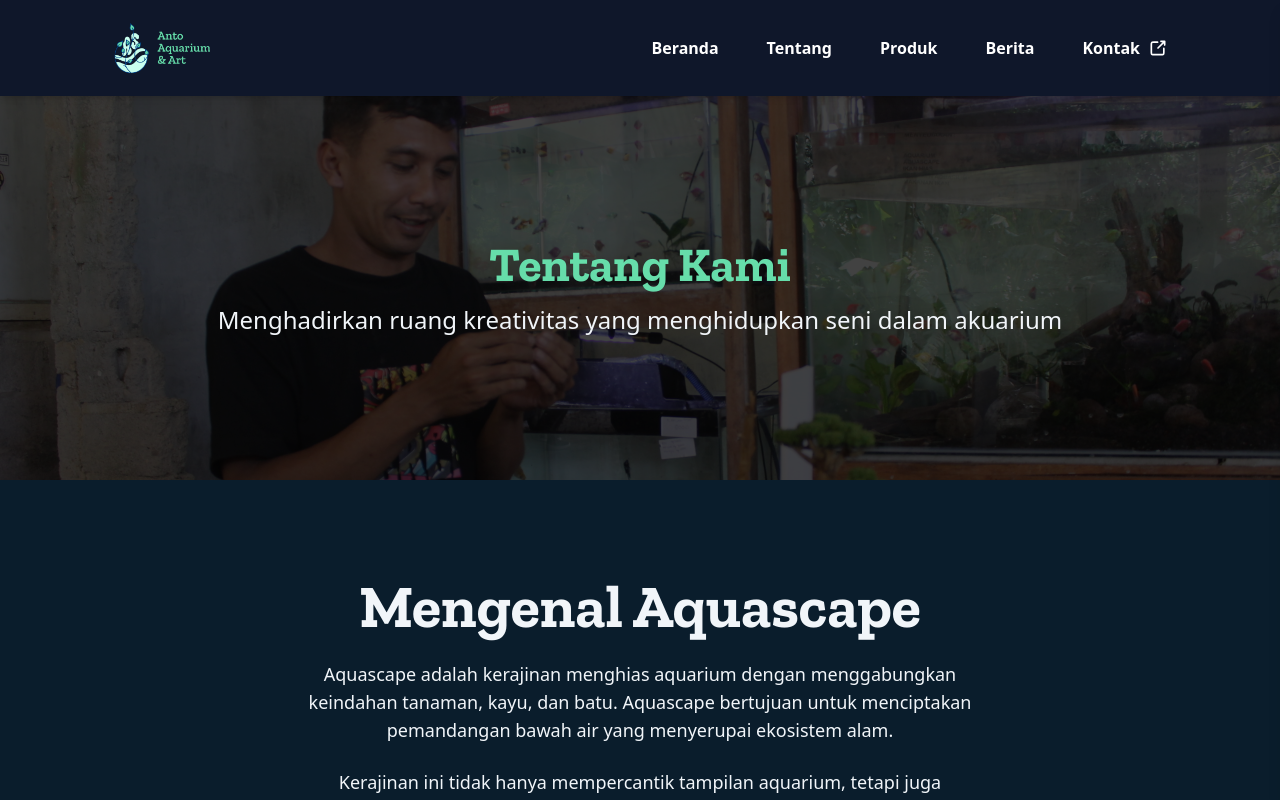
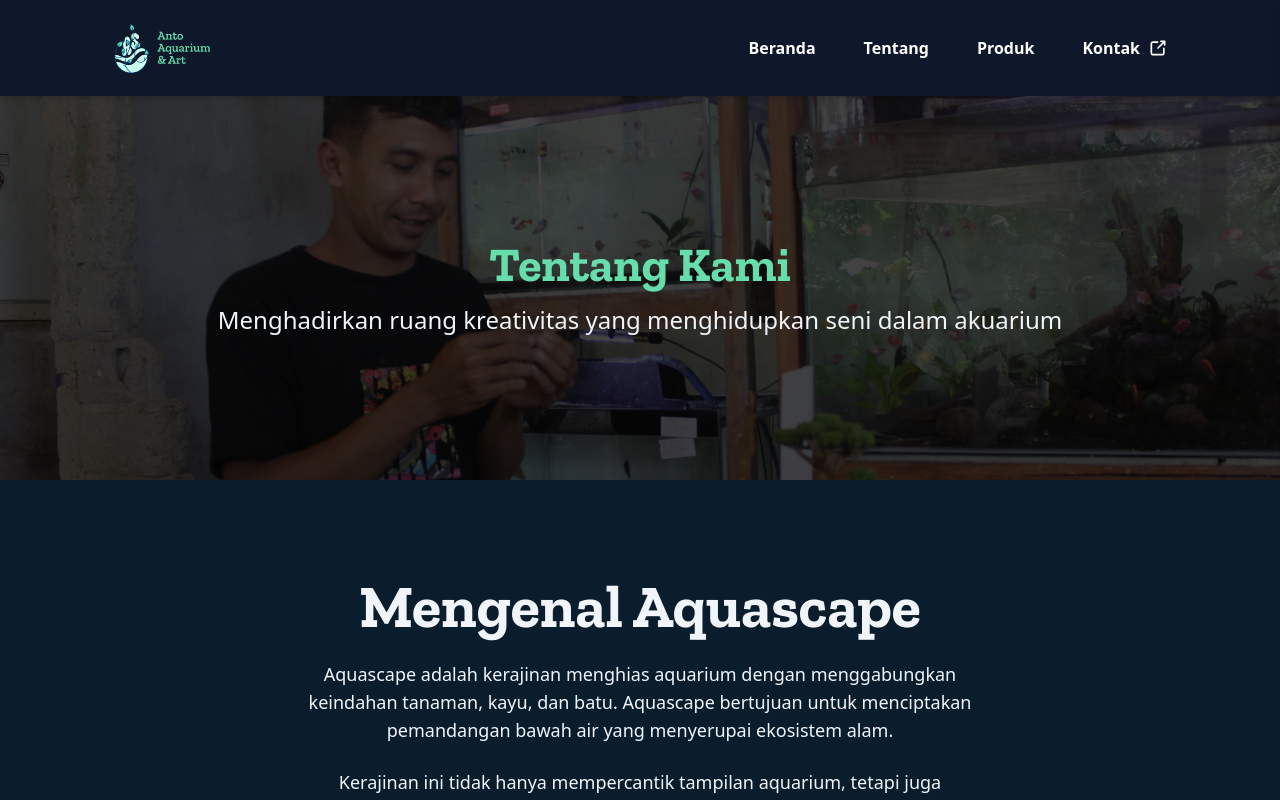
Before and after one commit to Aquascape-Desa-Branjang/starter, a React (Create React App) app in the folder frontend/: page /tentang in a window 1280 px wide. Shown: the top 800 px of the page. Built offline with nearby package versions, Linux system fonts and the light colour scheme; a web font is replaced by a local one.

Commit message:
fix: [fm] hide berita

```diff
--- a/frontend/src/App.js
+++ b/frontend/src/App.js
@@ -11,8 +11,8 @@ import PengaturanProduk from "./pages/admin/pengaturanproduk";
 
 // Sisi Guest
 import Beranda from "./pages/guest/beranda";   // <-- default import yang benar
-import Berita from "./pages/guest/berita";
-import BeritaDetail from "./pages/guest/beritadetail";
+// import Berita from "./pages/guest/berita";
+// import BeritaDetail from "./pages/guest/beritadetail";
 import Produk from "./pages/guest/produk";
 import ProdukDetail from "./pages/guest/produkdetail";
 import Tentang from "./pages/guest/tentang";
@@ -36,8 +36,8 @@ function App() {
       <Routes>
         {/* Guest Routes */}
         <Route path="/" element={<Beranda />} />
-        <Route path="/berita" element={<Berita />} />
-        <Route path="/beritadetail/:id" element={<BeritaDetail />} />
+        {/* <Route path="/berita" element={<Berita />} /> */}
+        {/* <Route path="/beritadetail/:id" element={<BeritaDetail />} /> */}
         <Route path="/produk" element={<Produk />} />
         <Route path="/produkdetail/:id" element={<ProdukDetail />} />
         <Route path="/tentang" element={<Tentang />} />
--- a/frontend/src/component/footer.js
+++ b/frontend/src/component/footer.js
@@ -85,7 +85,7 @@ const Footer = () => {
               <li><a href="#home" className="hover:underline font-normal text-base xl:text-xl">Home</a></li>
               <li><a href="#tentang" className="hover:underline font-normal text-base xl:text-xl">Tentang</a></li>
               <li><a href="/produk" className="hover:underline font-normal text-base xl:text-xl">Produk</a></li>
-              <li><a href="/berita" className="hover:underline font-normal text-base xl:text-xl">Berita</a></li>
+              {/* <li><a href="/berita" className="hover:underline font-normal text-base xl:text-xl">Berita</a></li> */}
               <li><a href="#kontak" className="hover:underline font-normal text-base xl:text-xl">Kontak</a></li>
             </ul>
           </div>
--- a/frontend/src/component/navbar-desktop.js
+++ b/frontend/src/component/navbar-desktop.js
@@ -14,9 +14,9 @@ const NavbarDesktop = () => {
       <Link to="/produk" className="block hover:text-cyan-300">
         Produk
       </Link>
-      <Link to="/berita" className="block hover:text-cyan-300">
+      {/* <Link to="/berita" className="block hover:text-cyan-300">
         Berita
-      </Link>
+      </Link> */}
       <Link to="https://wa.me/+6281575576328" target="_blank" className="group hover:text-cyan-300 flex flex-row gap-2 items-center">
         Kontak
 
--- a/frontend/src/component/navbar.js
+++ b/frontend/src/component/navbar.js
@@ -60,9 +60,9 @@ const Navbar = ({ isOpen, onClose }) => {
           <Link to="/produk" className="block hover:text-cyan-300" onClick={onClose}>
             Produk
           </Link>
-          <Link to="/berita" className="block hover:text-cyan-300" onClick={onClose}>
+          {/* <Link to="/berita" className="block hover:text-cyan-300" onClick={onClose}>
             Berita
-          </Link>
+          </Link> */}
           <Link to="https://wa.me/+6281575576328" target="_blank" className="group hover:text-cyan-300 flex flex-row gap-2 items-center" onClick={onClose}>
             Kontak
 
```
